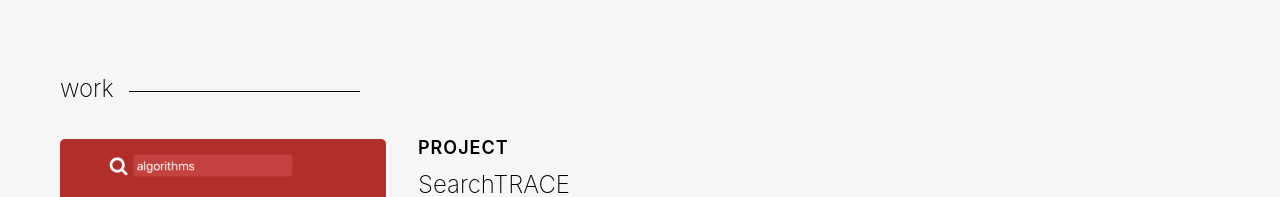
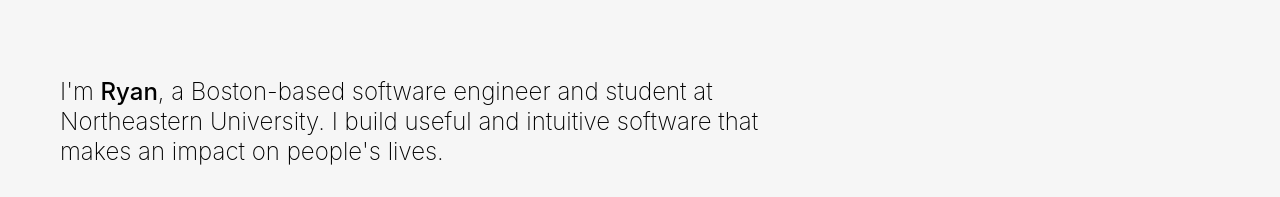
Before and after one commit to ryandrew14/rdrew.dev, a Gatsby site: page / in a window 1280 px wide. Shown: the part 73-270 px from the top of the page. Built offline with nearby package versions, Linux system fonts and the light colour scheme; Gatsby itself is replaced by a stand-in of ours.

Commit message:
Add tagline to beginning of page

```diff
--- a/src/components/portfolio.js
+++ b/src/components/portfolio.js
@@ -24,6 +24,18 @@
     flex-grow: 1;
     margin-top: .2em;
     margin-left: 15px;
+  }
+`
+
+const AboutDescription = styled.div`
+  font-size: 1.5rem;
+  font-weight: 200;
+  line-height: 1.25;
+  margin: 40px 0 80px;
+  max-width: 750px;
+
+  > bold {
+    font-weight: 500;
   }
 `
 
@@ -217,14 +229,22 @@
           }
         }
       }
+      aboutYaml {
+        body
+        tagline
+      }
     }
   `)
 
   const work = data.allWorkYaml.edges.map(e => e.node)
   const experience = data.allExperienceYaml.edges.map(e => e.node)
+  const about = data.aboutYaml
 
   return (
     <>
+    {about.tagline && (
+      <AboutDescription dangerouslySetInnerHTML={{ __html: about.tagline }} />
+    )}
       <Header>
         work
       </Header>
--- /dev/null
+++ b/src/content/about.yml
@@ -0,0 +1,7 @@
+- body: >
+    I study computer science at Northeastern University in Boston. I recently completed my first co-op
+    at a start-up in Boston called Paperless Parts, where I enjoyed the luxury of being a large portion
+    of the small product team.
+  tagline: >
+    I'm <bold>Ryan</bold>, a Boston-based software engineer and student at Northeastern University.
+    I build useful and intuitive software that makes an impact on people's lives.
```
